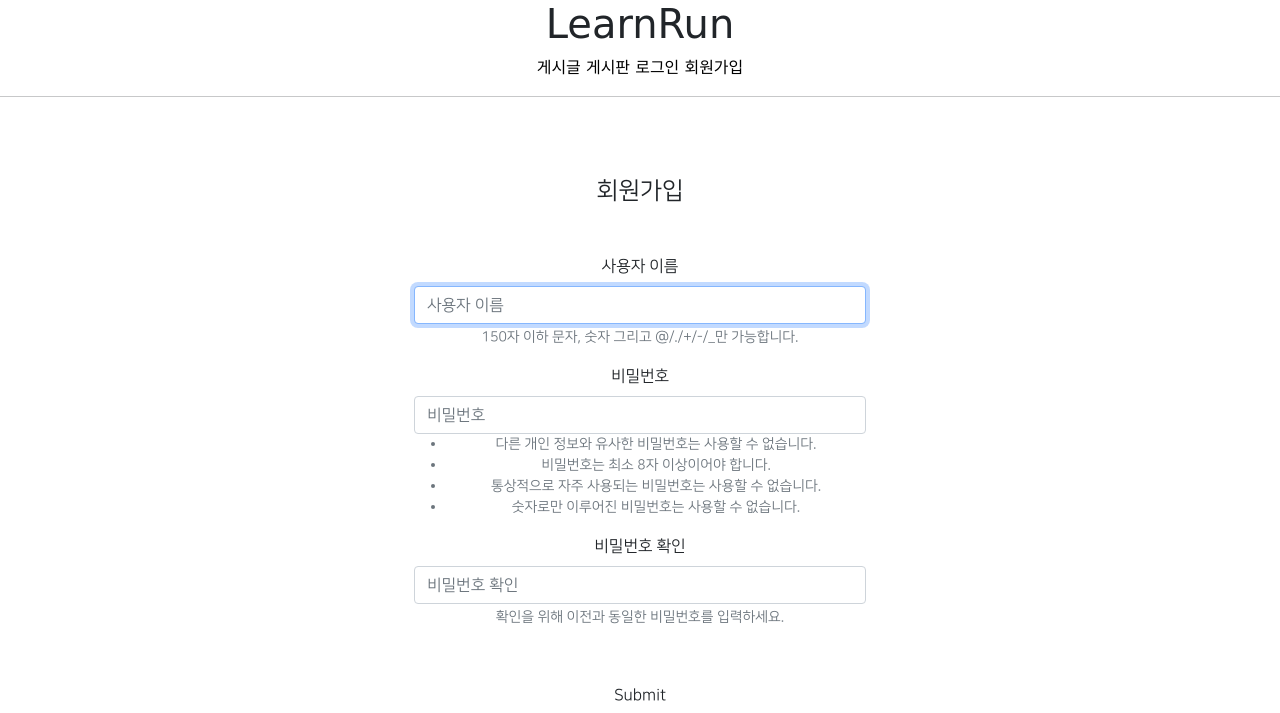
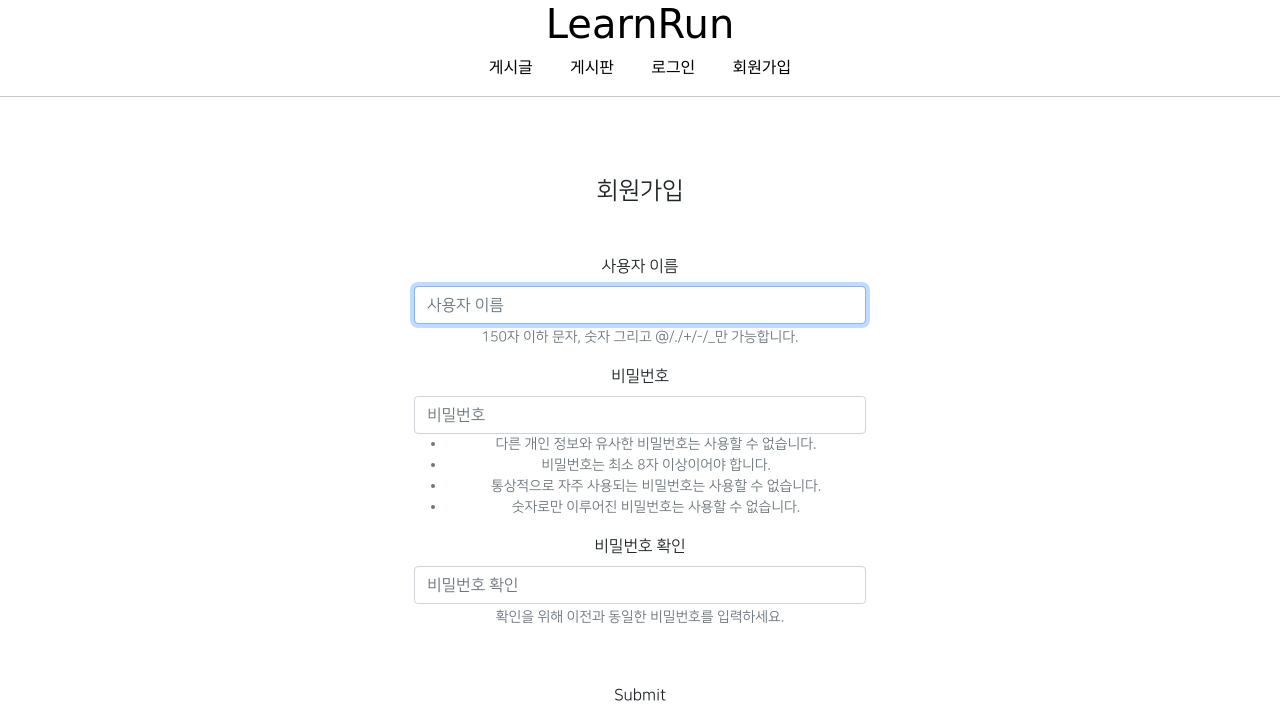
Before and after one commit to RunLearn/LearnRun-django-web, a Django app: page /account/create/ in a window 1280 px wide. Shown: the top 713 px of the page. Run offline with Django 3.2, Linux system fonts and the light colour scheme; parts of the project's set-up code (start-up, migrations or seed data) failed here and were passed over; some libraries are stand-ins or nearby versions; some web fonts are replaced.

Commit message:
8/27 commit 2

```diff
--- a/LearnRun/urls.py
+++ b/LearnRun/urls.py
@@ -3,7 +3,11 @@ from django.conf.urls.static import static
 from django.contrib import admin
 from django.urls import path, include
 
+from articleapp.views import ArticleListView
+
 urlpatterns = [
+    path('', ArticleListView.as_view(), name='home'),
+
     path('admin/', admin.site.urls),
     path('account/', include('accountapp.urls')),
     path('profile/', include('profileapp.urls')),
--- a/articleapp/models.py
+++ b/articleapp/models.py
@@ -10,7 +10,7 @@ class Article(models.Model):
                                related_name='article', null=True)
 
     project = models.ForeignKey(Project, on_delete=models.SET_NULL,
-                                related_name='article', null=True)
+                                related_name='article', null=True, blank=True)
 
     title = models.CharField(max_length=200, null=True)
     image = models.ImageField(upload_to='article/', null=True)
--- a/templates/header.html
+++ b/templates/header.html
@@ -1,37 +1,47 @@
 <div style = 'text-align: center'>
     <div class = "learnrun_header_logo">
-        <h1>LearnRun</h1>
+        <h1>
+            <a href="{% url 'home'%}">
+                LearnRun
+            </a>
+        </h1>
     </div>
     <div class = "learnrun_header_botton">
+        <span class="mx-3">
             <a href="{% url 'articleapp:list' %}">
                 게시글
             </a>
+        </span>
+        <span class="mx-3">
             <a href="{% url 'projectapp:list' %}">
                 게시판
             </a>
+        </span>
         {% if user.is_authenticated %}
+        <span class="mx-3">
             <a href="{% url 'subscribeapp:list' %}">
                 구독
             </a>
+        </span>
         {% endif %}
         {% if not user.is_authenticated %}
-        <span>
+        <span class="mx-3">
             <a href="{% url 'accountapp:login' %}">
                 로그인
             </a>
         </span>
-        <span>
+        <span class="mx-3">
             <a href="{% url 'accountapp:create' %}">
                 회원가입
             </a>
         </span>
         {% else %}
-        <span>
+        <span class="mx-3">
         <a href="{% url 'accountapp:detail' pk=user.pk %}">
             마이페이지
         </a>
         </span>
-        <span>
+        <span class="mx-3">
             <a href="{% url 'accountapp:logout' %}">
                 로그아웃
             </a>
```
Lines whose indentation alone changed are shown as unchanged.
